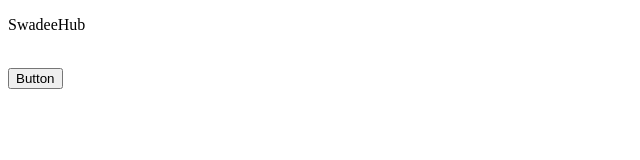
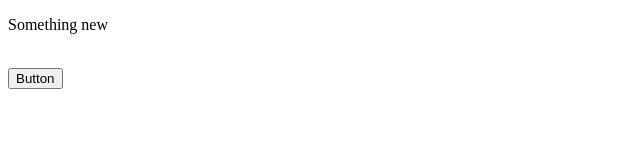
Before and after one commit to Hope1010/Firstrepository, a plain HTML site: page index.html in a window 1280 px wide. Shown: the full height of the page, 0-640 px from the left. Drawn offline with Linux system fonts and the light colour scheme.

Commit message:
Update index.html

```diff
--- a/index.html
+++ b/index.html
@@ -7,7 +7,7 @@
     <title>index</title>
 </head>
 <body>
-    <p>SwadeeHub</p>
+    <p>Something new</p>
     <br>
     <button>Button</button>
 </body>
```
